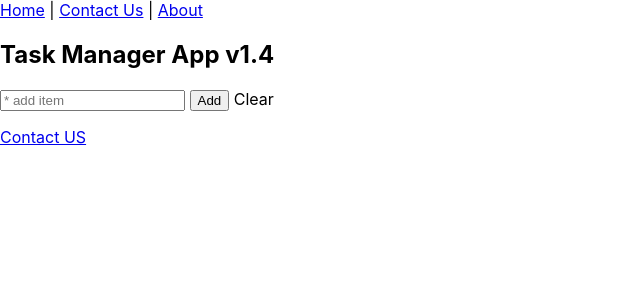
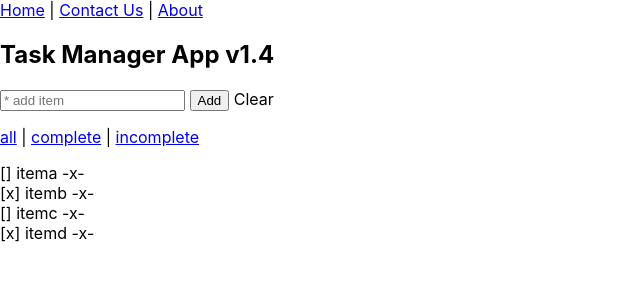
Before and after one commit to NatGallagher/taskmgr-app-v1, a React (Create React App) app in the folder taskmgr-app-v1/: page /#/ in a window 1280 px wide. Shown: the top 300 px of the page, without its empty margins (0-640 px from the left). Built offline with nearby package versions, Linux system fonts and the light colour scheme.

Commit message:
contact and home edited

```diff
--- a/taskmgr-app-v1/src/components/ContactUs.js
+++ b/taskmgr-app-v1/src/components/ContactUs.js
@@ -10,6 +10,9 @@ function ContactUs() {
                 <br/>
                 <span>Email: </span><input type="text" maxlength={100} placeholder="* Email"/>
                 <p></p>
+                <span>Comments: </span><br/>
+                <textarea name="message" cols="30" rows="10" placeholder="* Message" required></textarea><br/>
+                <p></p>
                 <button>Submit</button> {" "} <a href="#">Clear</a>
             </div>
         </form>
--- a/taskmgr-app-v1/src/components/Home.js
+++ b/taskmgr-app-v1/src/components/Home.js
@@ -10,7 +10,17 @@ function Home() {
             {" "} <button>Add</button> {" "} <a>Clear</a>
             <p></p>
         </div>
-        <Link to="/contact">Contact US</Link>
+        <p></p>
+        <a href="#/0">all</a> {" | "}
+        <a href="#/1">complete</a> {" | "}
+        <a href="#/2">incomplete</a>
+        <p></p>
+        <div>
+          <span>[] itema -x-</span><br/>
+          <span>[x] itemb -x-</span><br/>
+          <span>[] itemc -x-</span><br/>
+          <span>[x] itemd -x-</span>
+        </div>
       </>
     );
   }
```
